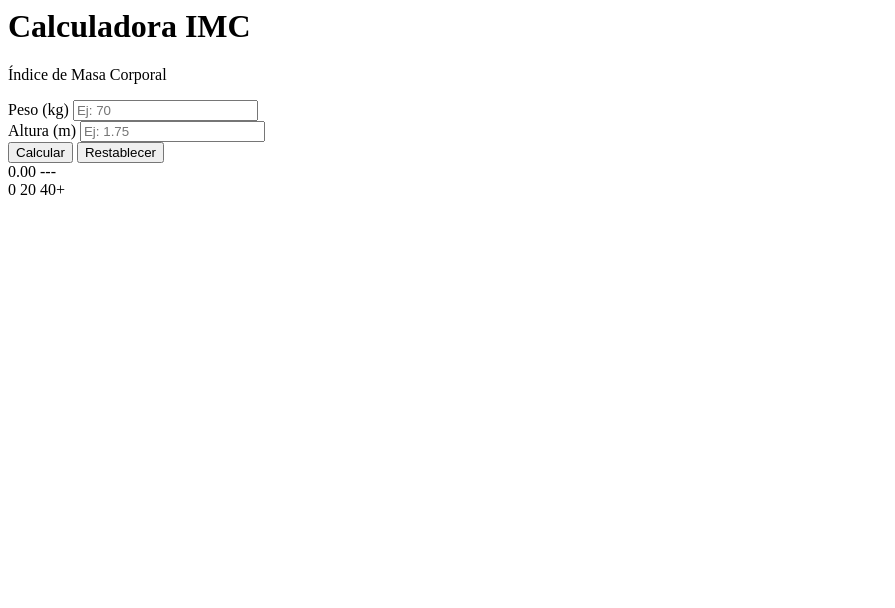
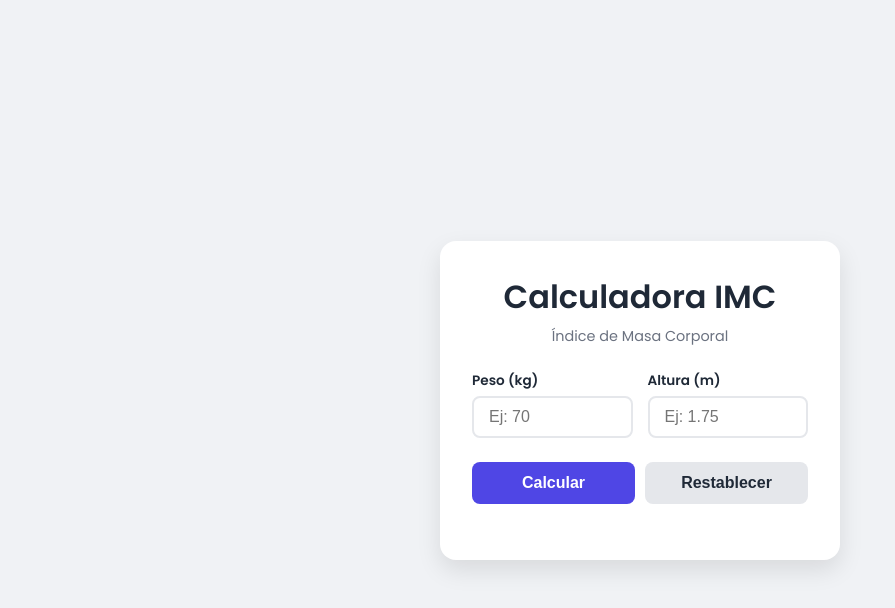
Before and after one commit to YeniAlvarado/Calculadora-IMC, a plain HTML site: page index.html in a window 1280 px wide. Shown: the whole page, without its empty margins (0-895 px from the left). Drawn offline with Linux system fonts and the light colour scheme.

Commit message:
Refactor index.html structure and add metadata

```diff
--- a/index.html
+++ b/index.html
@@ -1,3 +1,15 @@
+<!DOCTYPE html>
+<html lang="es">
+<head>
+  <meta charset="UTF-8" />
+  <title>Calculadora IMC</title>
+  <meta name="viewport" content="width=device-width, initial-scale=1.0" />
+  <!-- Aquí conectas tu CSS -->
+  <link rel="stylesheet" href="style.css" />
+</head>
+<body>
+
+  <!-- TU CONTENIDO -->
   <div class="container">
     <div class="card">
       <h1>Calculadora IMC</h1>
@@ -46,3 +58,8 @@
       </div>
     </div>
   </div>
+
+  <!-- Aquí conectas tu JS -->
+  <script src="script.js"></script>
+</body>
+</html>
```
Lines whose indentation alone changed are shown as unchanged.
